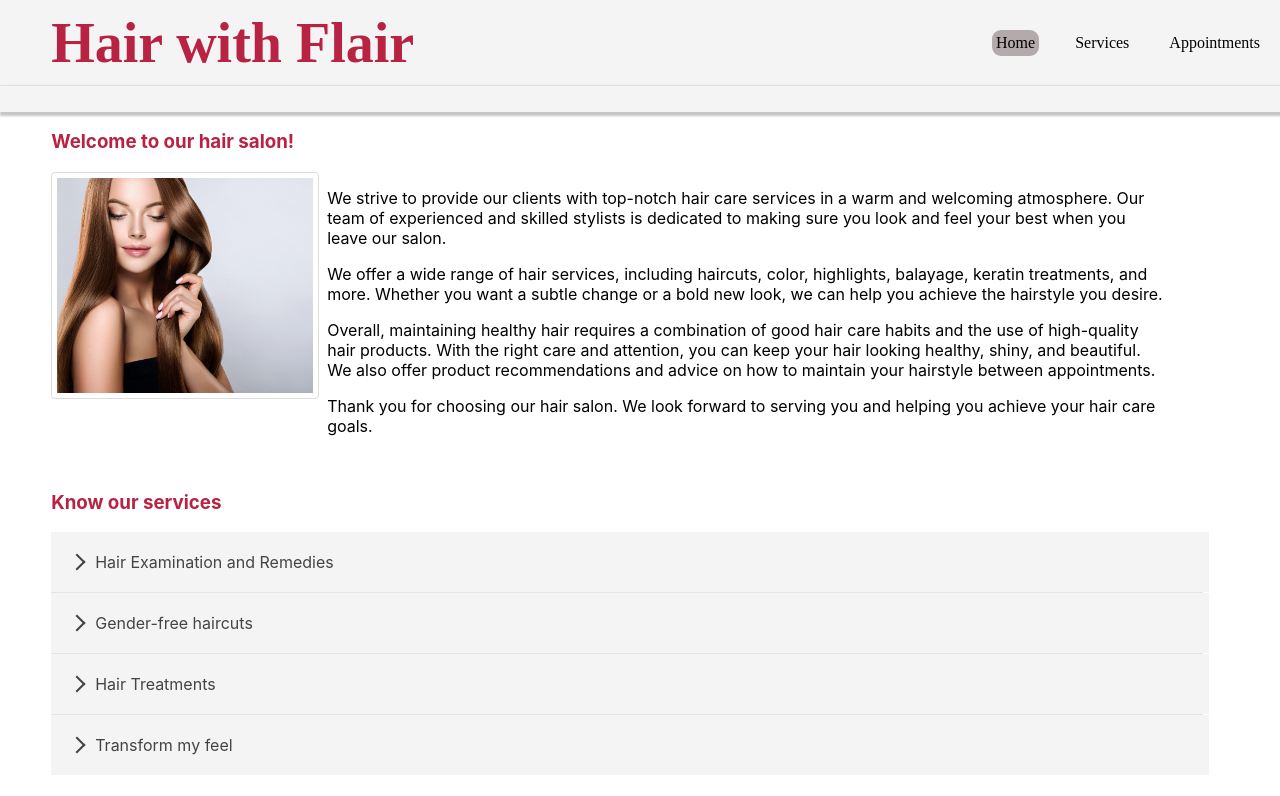
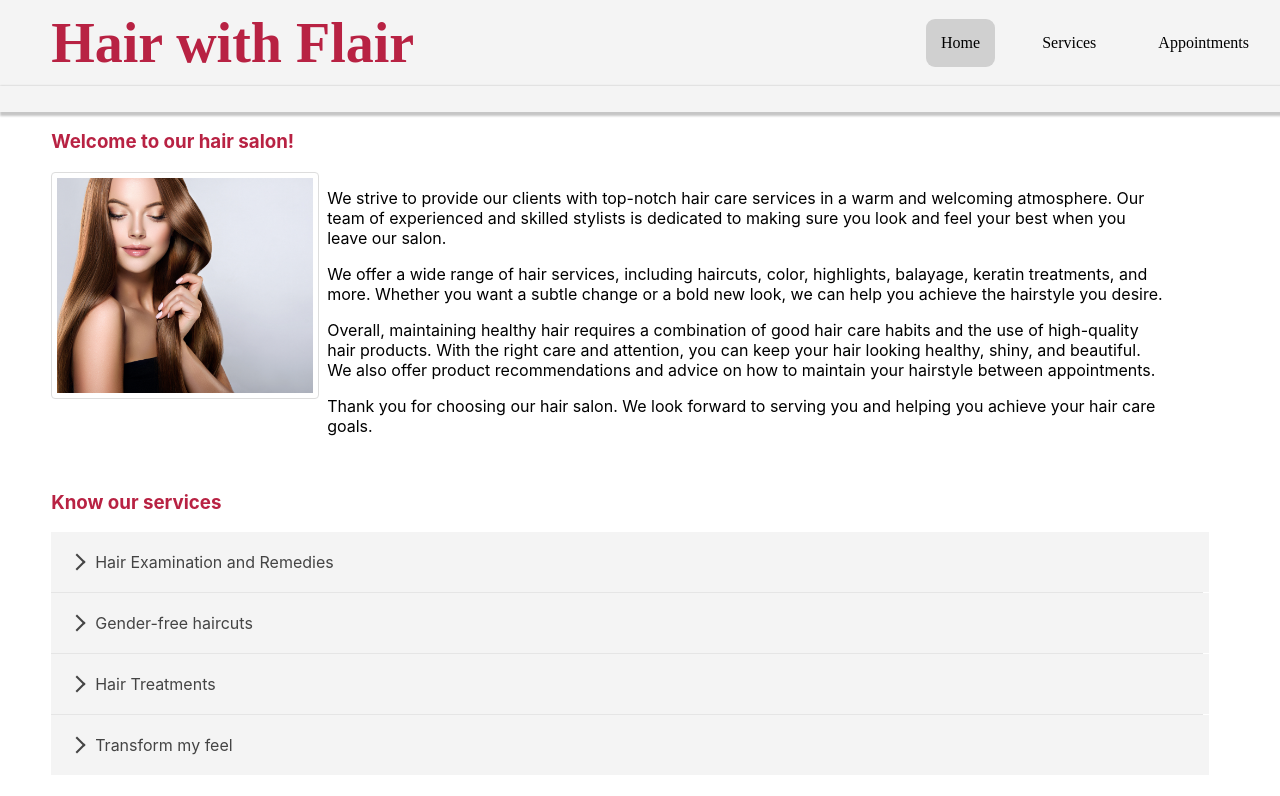
Before and after one commit to JosmiJose14/Capstone-Example-Site, a React (Create React App) app in the folder hair-with-flair/: page /Home in a window 1280 px wide. Shown: the top 796 px of the page. Built offline with nearby package versions, Linux system fonts and the light colour scheme.

Commit message:
fix review comments

```diff
--- a/hair-with-flair/src/App.css
+++ b/hair-with-flair/src/App.css
@@ -34,7 +34,7 @@ h1 {
 .navigation-menu li {
   list-style-type: none;
   margin: 0 1rem;
-  padding: 4px;
+  padding: 15px;
 }
 
 .navigation-menu li a {
@@ -65,13 +65,13 @@ h1 {
 }
 
 .navigation-menu li.active {
-  background-color: #b3aaac;
+  background-color: #d0d0d0;
   border-radius: 9px;
 
 }
 
 .navigation-menu li:hover {
-  background-color: #958689;
+  background-color: #d0d0d0;
   border-radius: 20px;
 }
 
@@ -242,7 +242,7 @@ ol li {
 }
 
 #buttons:hover {
-  background-color: #958689;
+  background-color: #f4f4f4;
   outline: none;
   -webkit-box-shadow: 0 0 1px rgba(0, 0, 0, .75);
   -moz-box-shadow: 0 0 1px rgba(0, 0, 0, .75);
@@ -395,7 +395,7 @@ a {
 
 
   .navigation {
-   height: 20px;
+   height: 45px;
   }
   .navigation-menu ul {
     position: absolute;
@@ -415,13 +415,14 @@ a {
   }
 
   .navigation-menu li a {
-    color: rgb(255, 255, 255);
+    color: rgb(184 34 67);;
     width: 100%;
-    padding: 1.5rem 0;
   }
-
+  .navigation-menu li.active {
+    border-radius: 0px;
+}
   .navigation-menu li:hover {
-    background-color: #958689;
+    background-color: #d0d0d0;
   }
 
   .navigation-menu ul {
--- a/hair-with-flair/src/pages/Home.js
+++ b/hair-with-flair/src/pages/Home.js
@@ -38,7 +38,7 @@ export default function Home() {
             </AccordionItemButton>
           </AccordionItemHeading>
           <AccordionItemPanel>
-            <p>
+            <div>
               Examination and remedies based on
               <ol>
                 <li><em>Hair type: </em>The first step in choosing the right hair products is to determine your hair type. Hair can be straight, wavy, curly, or kinky, and each type has specific needs.</li>
@@ -46,7 +46,7 @@ export default function Home() {
                 <li><em>Hair problems:</em>Some common hair problems include dryness, breakage, split ends, dandruff, and thinning hair. Depending on the specific problem, different treatments may be recommended.</li>
                 <li><em>Product selection:</em> When selecting hair products, it's important to choose products that are designed for your specific hair type and needs.</li>
                 Consult a professional if you're experiencing hair problems or are unsure about which products to use, it's always a good idea to consult a professional.</ol>
-            </p>
+            </div>
             <Link type="button" id="buttons" style={{textDecoration: "none" }} to="/Appointments" >Book an appointment</Link>
           </AccordionItemPanel>
         </AccordionItem>
@@ -71,14 +71,14 @@ export default function Home() {
             </AccordionItemButton>
           </AccordionItemHeading>
           <AccordionItemPanel>
-            <p>
+            <div>
               Our hair treatment are based on:
               <ol>
                 <li><em>Deep conditioning treatments:</em> Deep conditioning treatments are designed to nourish and hydrate hair that has been damaged or is in need of some extra TLC. This can involve the application of a mask or other conditioning treatment, which is left on the hair for a certain period of time before being washed out.</li>
 
                 <li> <em>Scalp treatments: </em>Scalp treatments can help to soothe and exfoliate the scalp, while also promoting healthy hair growth. This can involve a scalp massage, the application of a scalp treatment product, or both.</li>
               </ol>
-            </p>
+            </div>
             <Link type="button" id="buttons" style={{textDecoration: "none" }} to="/Appointments" >Book an appointment</Link>
           </AccordionItemPanel>
         </AccordionItem>
@@ -89,7 +89,7 @@ export default function Home() {
             </AccordionItemButton>
           </AccordionItemHeading>
           <AccordionItemPanel>
-            <p>
+            <div>
               Our hair transformation services are:
               <ol>
                 <li><em>Keratin treatments:</em> Keratin treatments are designed to smooth and straighten hair, while also reducing frizz and increasing shine. This treatment typically lasts several months and can be a great option for clients with curly or frizzy hair.</li>
@@ -98,7 +98,7 @@ export default function Home() {
                 <li> <em>Perms:</em> Perms can help to add body and texture to hair that is naturally straight or fine. This involves using chemicals to reshape the hair's structure, creating curls or waves that can last for several months.</li>
                 <li> <em>Hair smoothing treatments:</em> Hair smoothing treatments can help to reduce frizz and make hair more manageable, without fully straightening it. This can be a great option for clients who want to keep some of their natural texture, while also taming unruly hair.</li>
               </ol>
-            </p> <Link type="button" id="buttons" style={{textDecoration: "none" }} to="/Appointments" >Book an appointment</Link>
+            </div> <Link type="button" id="buttons" style={{textDecoration: "none" }} to="/Appointments" >Book an appointment</Link>
           </AccordionItemPanel>
         </AccordionItem>
       </Accordion>
--- a/hair-with-flair/src/pages/Navbar.js
+++ b/hair-with-flair/src/pages/Navbar.js
@@ -25,16 +25,22 @@ export default function Navbar() {
           <div
             className="navigation-menu">
             <ul>
-              <CustomLink to="/Home">Home</CustomLink>
-              <CustomLink to="/Service">Services</CustomLink>
-              <CustomLink to="/Appointments">Appointments</CustomLink>
+              <CustomLink to="/Home"  onClick={() => {
+            setIsNavExpanded(!isNavExpanded);
+          }}>Home</CustomLink>
+              <CustomLink to="/Service"  onClick={() => {
+            setIsNavExpanded(!isNavExpanded);
+          }}>Services</CustomLink>
+              <CustomLink to="/Appointments" onClick={() => {
+            setIsNavExpanded(!isNavExpanded);
+          }}>Appointments</CustomLink>
             </ul>
           </div>
         </div>
 
       </nav>
       <div id="brdCrumb" className='sidepadding'>
-        <Link isActive='false' to="/Home" className={!location.pathname.startsWith("/Home") ? "breadcrumb-not-active" : "breadcrumb-hide"}>Home</Link>
+        <Link  to="/Home" className={!location.pathname.startsWith("/Home") ? "breadcrumb-not-active" : "breadcrumb-hide"}>Home</Link>
         <span className={location.pathname === "/Service" ? "breadcrumb-arrow" : "breadcrumb-arrow-hide"}>&gt;</span>
         <Link to="/Service" className={location.pathname === "/Service" ? "breadcrumb-active" : "breadcrumb-hide"}>Services</Link>
         <span className={location.pathname === "/Appointments" ? "breadcrumb-arrow" : "breadcrumb-arrow-hide"}>&gt;</span>
--- a/hair-with-flair/src/pages/Service.js
+++ b/hair-with-flair/src/pages/Service.js
@@ -28,25 +28,25 @@ export default function Service() {
       <div className="service-container sidepadding">
         <div className="service-section">
           <h3 className="headColor">Hair Examination and Remedies</h3>
-          <p title="Book our service for detailed examination">This service include importance of determining hair type and maintaining hair health, common hair problems and their treatments, product selection tips, and the benefits of consulting a professional. It emphasizes the need for personalized care and attention to maintain healthy, beautiful hair.</p>
+          <p title="Book our service for detailed hair examination">This service include importance of determining hair type and maintaining hair health, common hair problems and their treatments, product selection tips, and the benefits of consulting a professional. It emphasizes the need for personalized care and attention to maintain healthy, beautiful hair.</p>
           <p><b>Hourly Rate:</b> $75 (+ plus product fee)</p>
           <Link type="button" id="buttons" className="btnService" style={{ textDecoration: "none" }} to="/Appointments" >Book an appointment</Link>
         </div>
         <div className="service-section">
           <h3 className="headColor">Gender-free haircuts</h3>
-          <p title="Book our service for detailed examination">Our hair stylists  also offer consultations to help clients choose a gender-free haircut that best suits their needs and preferences.  Our environment welcome individuals to express themselves through their hair.</p>
+          <p title="Book our service for detailed  hair examination">Our hair stylists  also offer consultations to help clients choose a gender-free haircut that best suits their needs and preferences.  Our environment welcome individuals to express themselves through their hair.</p>
           <p><b>Hourly Rate:</b> $100 (+ plus product fee)</p>
           <Link type="button" id="buttons" className="btnService" style={{ textDecoration: "none" }} to="/Appointments" >Book an appointment</Link>
         </div>
         <div className="service-section">
           <h3 className="headColor">Hair Treatments</h3>
-          <p title="Book our service for detailed examination">The hair treatments are based on deep conditioning and scalp treatments. Deep conditioning treatments aim to nourish and hydrate damaged hair, using a mask or conditioning treatment left on for a period before washing out. Scalp treatments, on the other hand, target the scalp to promote healthy hair growth, using techniques such as a scalp massage or application of a scalp treatment product.</p>
+          <p title="Book our service for detailed hair examination">The hair treatments are based on deep conditioning and scalp treatments. Deep conditioning treatments aim to nourish and hydrate damaged hair, using a mask or conditioning treatment left on for a period before washing out. Scalp treatments, on the other hand, target the scalp to promote healthy hair growth, using techniques such as a scalp massage or application of a scalp treatment product.</p>
           <p><b>Hourly Rate:</b> $125 (+ plus product fee)</p>
           <Link type="button" id="buttons" className="btnService" style={{ textDecoration: "none" }} to="/Appointments" >Book an appointment</Link>
         </div>
         <div className="service-section">
           <h3 className="headColor">Transform my feel</h3>
-          <p title="Book our service for detailed examination">We offer a variety of services to help clients achieve their desired hair look. Keratin treatments can smooth and straighten hair while reducing frizz and increasing shine, while hair extensions can add length or volume. Hair coloring services range from basic highlights and lowlights to more complex techniques like balayage or ombre. Perms use chemicals to create curls or waves in naturally straight or fine hair. Hair smoothing treatments can reduce frizz and manageability without fully straightening the hair.</p>
+          <p title="Book our service for detailed hair examination">We offer a variety of services to help clients achieve their desired hair look. Keratin treatments can smooth and straighten hair while reducing frizz and increasing shine, while hair extensions can add length or volume. Hair coloring services range from basic highlights and lowlights to more complex techniques like balayage or ombre. Perms use chemicals to create curls or waves in naturally straight or fine hair. Hair smoothing treatments can reduce frizz and manageability without fully straightening the hair.</p>
           <p><b>Hourly Rate:</b> $80 (+ plus product fee)</p>
           <Link type="button" id="buttons" className="btnService" style={{ textDecoration: "none" }} to="/Appointments" >Book an appointment</Link>
         </div>
```
